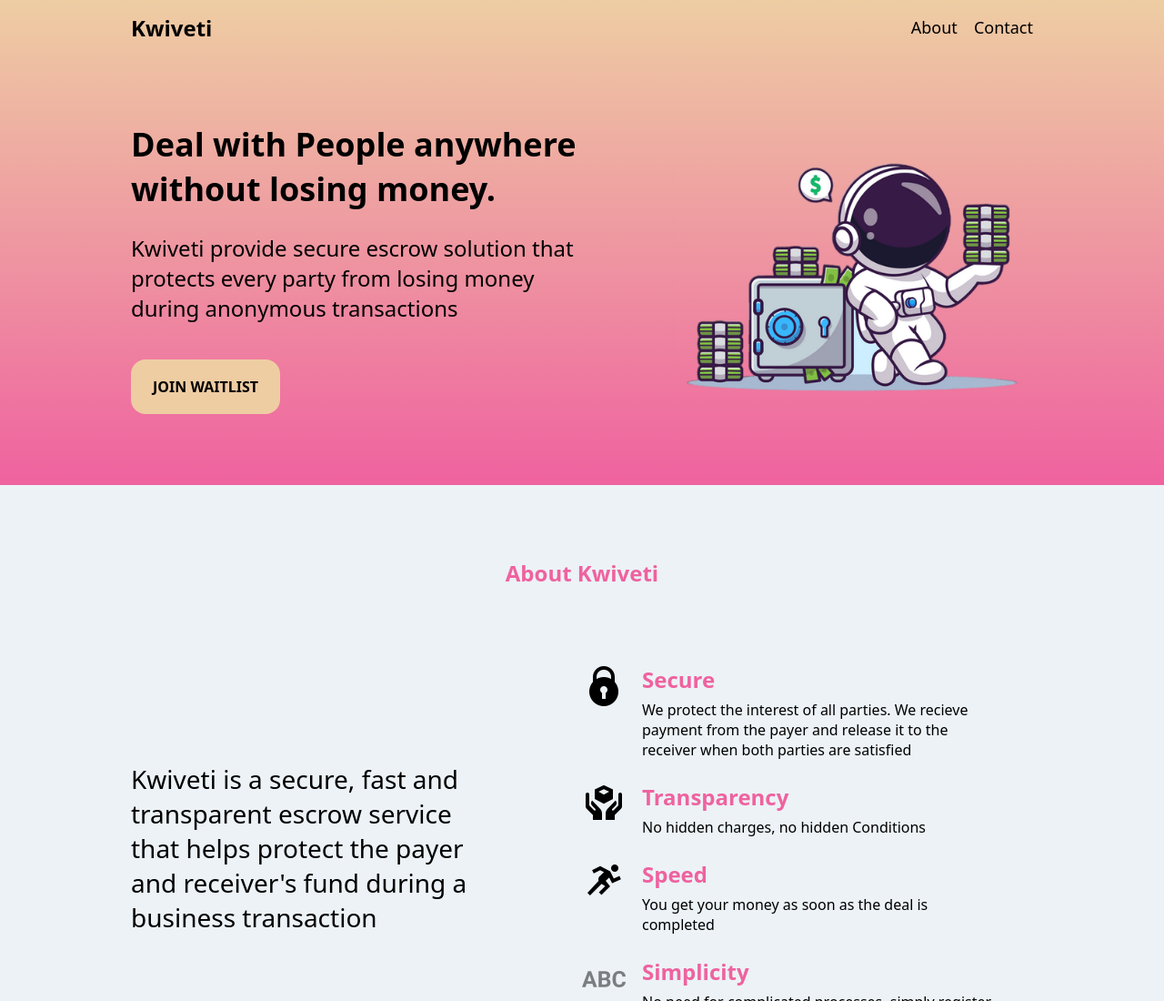
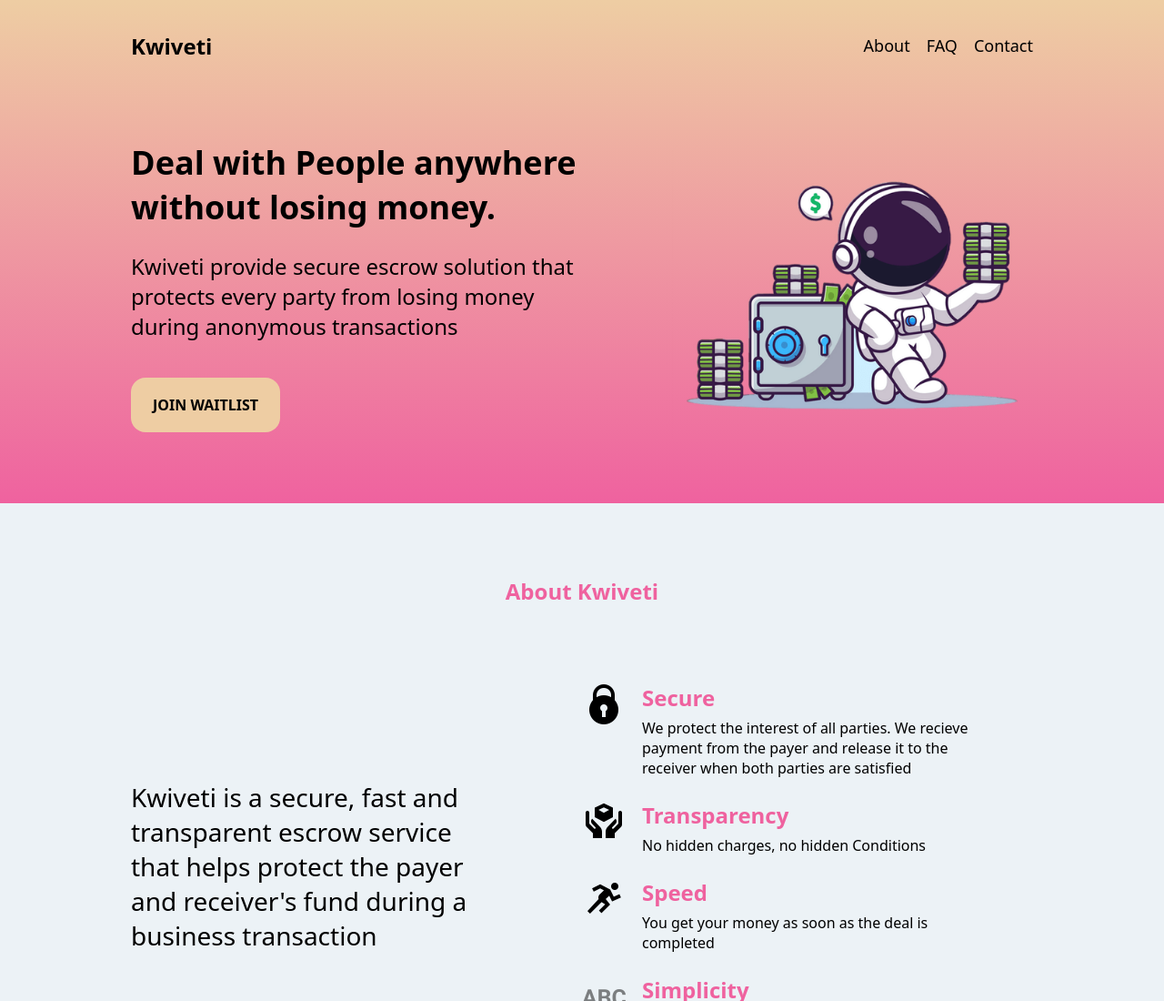
Before and after one commit to Sh3riff/Kwiveti, an Astro site: page / in a window 1280 px wide. Shown: the top 1100 px of the page at 91% size. Built offline with nearby package versions, Linux system fonts and the light colour scheme; Astro itself is replaced by a stand-in of ours.

Commit message:
Updating Navbar with FAQ Link

```diff
--- a/src/components/HeroSection.astro
+++ b/src/components/HeroSection.astro
@@ -4,7 +4,7 @@
         <h2>Kwiveti</h2>
         <ul>
             <li><a href="#about">About</a></li>
-            <!-- <li><a href="">FAQ</a></li> -->
+            <li><a href="#FAQ">FAQ</a></li>
             <li><a href="mailto:kwilax@kwilax.com?subject=KWIVETI WAITLIST">Contact</a></li>
         </ul>
     </nav>
@@ -23,7 +23,7 @@
         width: 100vw;
         max-width: 100vw;
         min-height: max-content;
-        padding: 0 20px 40px;
+        padding: 20px 20px 40px;
         display: flex;
         flex-direction: column;
         align-items: center;
```
